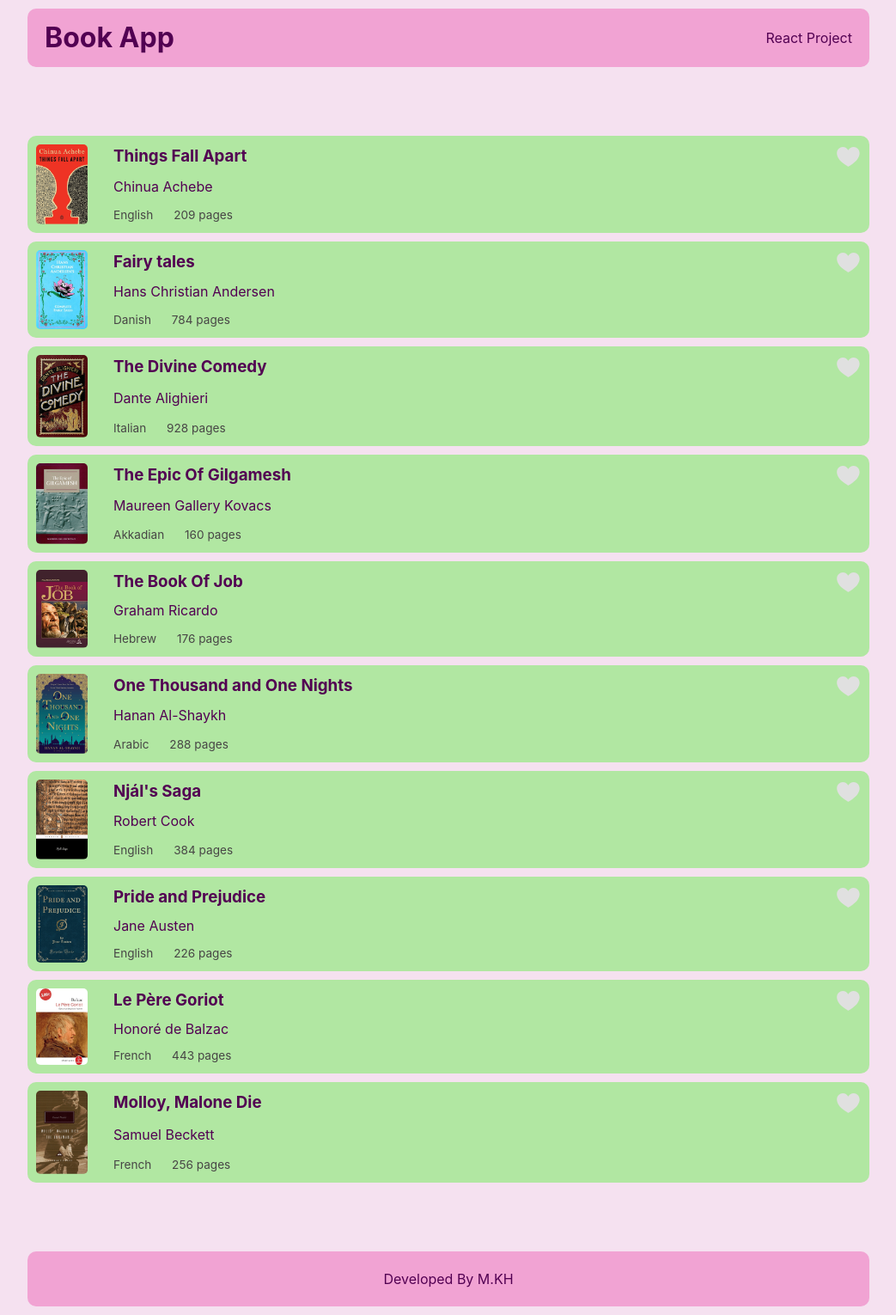
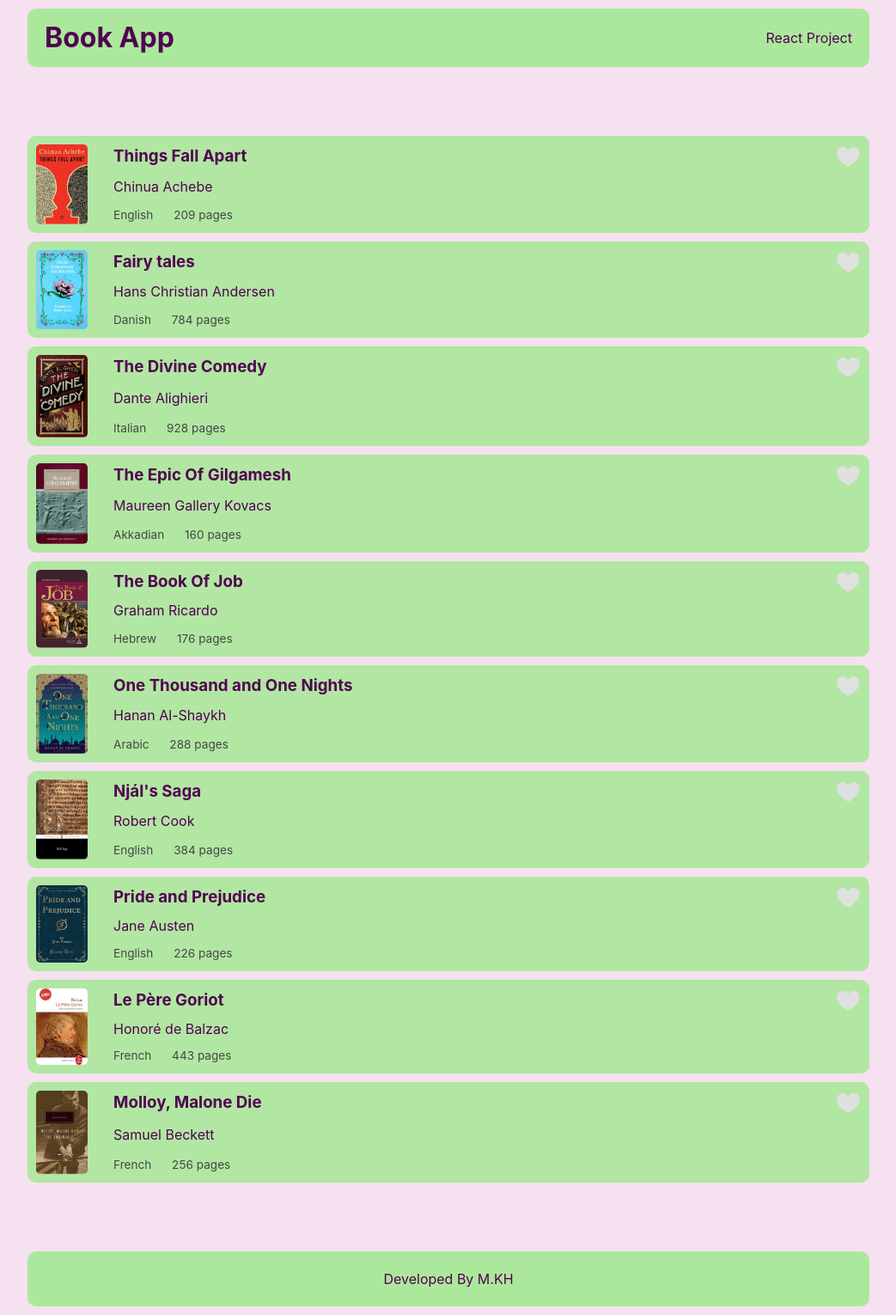
Before and after one commit to mahlakhalili/Book-App, a React (Vite) app: page / in a window 1280 px wide. Shown: the whole page at 86% size, without its empty margins (118-1161 px from the left). Built offline with nearby package versions, Linux system fonts and the light colour scheme.

Commit message:
Update Layout.module.css

```diff
--- a/src/Layout/Layout.module.css
+++ b/src/Layout/Layout.module.css
@@ -2,7 +2,7 @@
     display: flex;
     align-items: center;
     justify-content: space-between;
-    background-color: #f1a3d3;
+    background-color:  #ace89c ;
     padding: 10px 20px;
     margin-bottom: 80px;
     border-radius: 10px;
@@ -10,14 +10,14 @@
 
 header a{
     text-decoration: none;
-    color: #6552f4;
+    color:  #5f8a54 ;
     font-weight: 600;
     font-size: 1.1rem;
 }
 
 .footer{
     text-align: center;
-    background-color: #f1a3d3;
+    background-color:  #ace89c ;
     padding: 20px;
     margin-top: 80px;
     border-radius: 10px;
```
